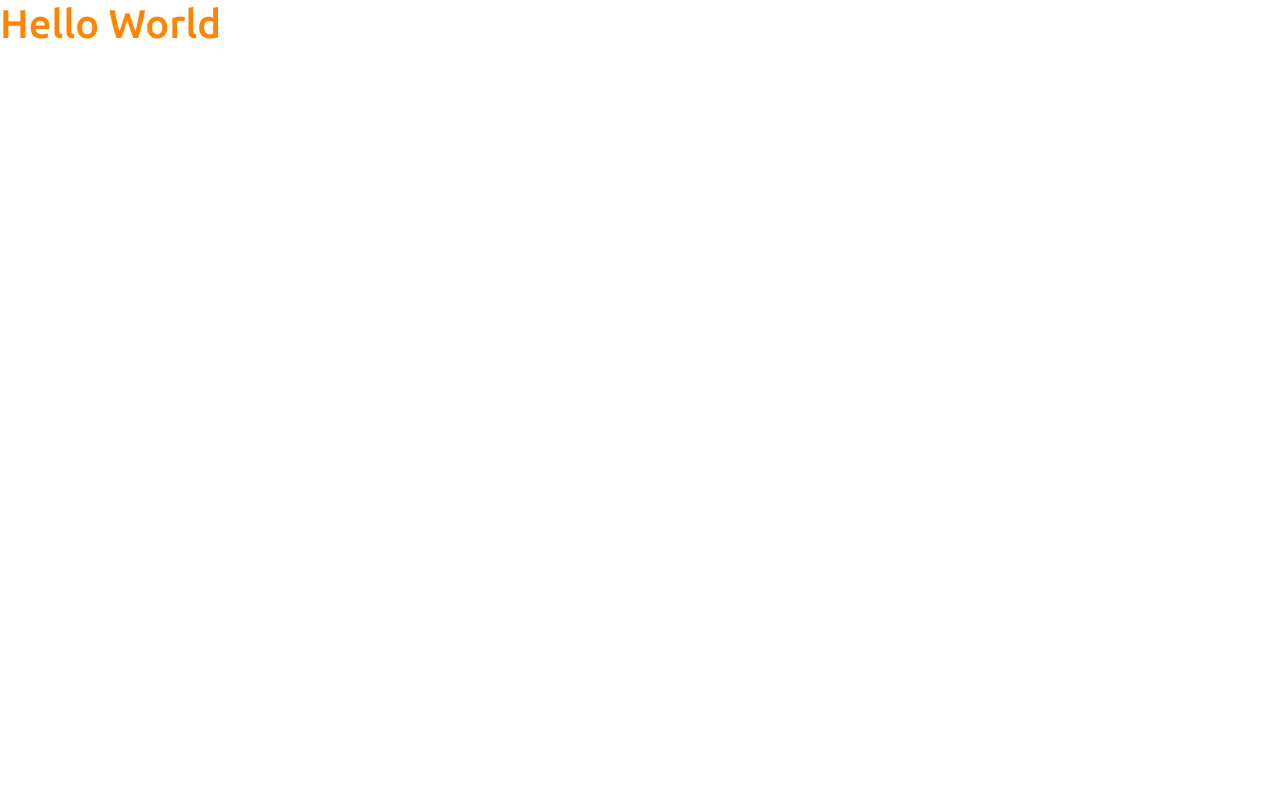
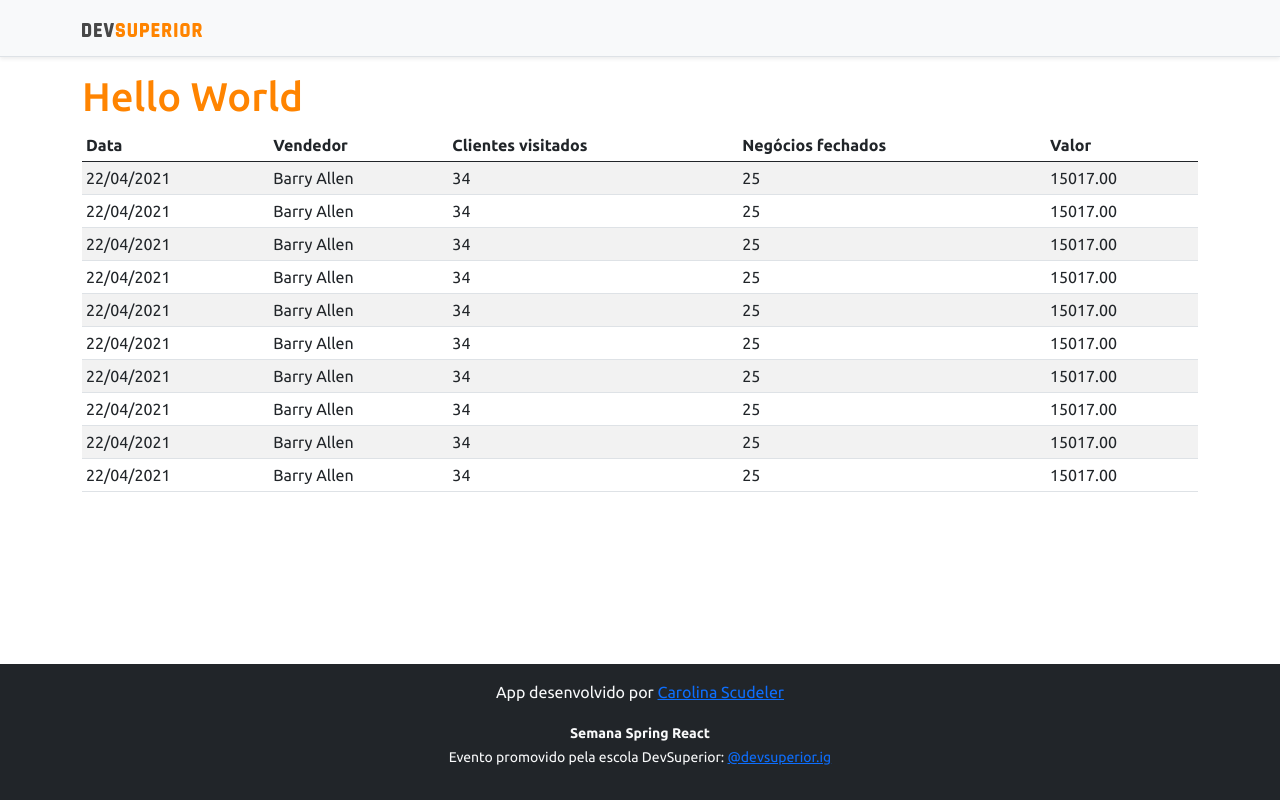
Before and after one commit to CarolinaScudeler/sds3-dsvendas, a React (Create React App) app in the folder frontend/: page / in a window 1280 px wide. Built offline with nearby package versions, Linux system fonts and the light colour scheme.

Commit message:
Basic static components

```diff
--- a/frontend/src/App.tsx
+++ b/frontend/src/App.tsx
@@ -1,8 +1,18 @@
+import DataTable from "components/DataTable";
+import Footer from "components/Footer";
+import NavBar from "components/NavBar";
+
 function App() {
   return (
-    <div>
-      <h1 className="text-primary">Hello World</h1>
-    </div>
+    <>
+      <NavBar />
+      <div className="container">
+        <h1 className="text-primary">Hello World</h1>
+
+        <DataTable />
+      </div>
+      <Footer />
+    </>
   );
 }
 
--- a/frontend/src/assets/css/styles.css
+++ b/frontend/src/assets/css/styles.css
@@ -1,9 +1,10 @@
-@import url('https://fonts.googleapis.com/css2?family=Ubuntu:wght@300;400;500;700&display=swap');
+@import url("https://fonts.googleapis.com/css2?family=Ubuntu:wght@300;400;500;700&display=swap");
 :root {
-    --color-primary: #FF8400;
+  --color-primary: #ff8400;
 }
 
-html, body {
+html,
+body {
   height: 100%;
   font-family: "Ubuntu", sans-serif;
 }
--- /dev/null
+++ b/frontend/src/components/DataTable/index.tsx
@@ -0,0 +1,91 @@
+const DataTable = () => {
+  return (
+    <div className="table-responsive">
+      <table className="table table-striped table-sm">
+        <thead>
+          <tr>
+            <th>Data</th>
+            <th>Vendedor</th>
+            <th>Clientes visitados</th>
+            <th>Negócios fechados</th>
+            <th>Valor</th>
+          </tr>
+        </thead>
+        <tbody>
+        <tr>
+          <td>22/04/2021</td>
+            <td>Barry Allen</td>
+            <td>34</td>
+            <td>25</td>
+            <td>15017.00</td>
+          </tr>
+          <tr>
+          <td>22/04/2021</td>
+            <td>Barry Allen</td>
+            <td>34</td>
+            <td>25</td>
+            <td>15017.00</td>
+          </tr>
+          <tr>
+          <td>22/04/2021</td>
+            <td>Barry Allen</td>
+            <td>34</td>
+            <td>25</td>
+            <td>15017.00</td>
+          </tr>
+          <tr>
+          <td>22/04/2021</td>
+            <td>Barry Allen</td>
+            <td>34</td>
+            <td>25</td>
+            <td>15017.00</td>
+          </tr>
+          <tr>
+          <td>22/04/2021</td>
+            <td>Barry Allen</td>
+            <td>34</td>
+            <td>25</td>
+            <td>15017.00</td>
+          </tr>
+          <tr>
+          <td>22/04/2021</td>
+            <td>Barry Allen</td>
+            <td>34</td>
+            <td>25</td>
+            <td>15017.00</td>
+          </tr>
+          <tr>
+          <td>22/04/2021</td>
+            <td>Barry Allen</td>
+            <td>34</td>
+            <td>25</td>
+            <td>15017.00</td>
+          </tr>
+          <tr>
+          <td>22/04/2021</td>
+            <td>Barry Allen</td>
+            <td>34</td>
+            <td>25</td>
+            <td>15017.00</td>
+          </tr>
+          <tr>
+          <td>22/04/2021</td>
+            <td>Barry Allen</td>
+            <td>34</td>
+            <td>25</td>
+            <td>15017.00</td>
+          </tr>
+          <tr>
+          <td>22/04/2021</td>
+            <td>Barry Allen</td>
+            <td>34</td>
+            <td>25</td>
+            <td>15017.00</td>
+          </tr>
+        </tbody>
+      </table>
+    </div>
+  );
+};
+
+export default DataTable;
--- /dev/null
+++ b/frontend/src/components/Footer/index.tsx
@@ -0,0 +1,34 @@
+const Footer = () => {
+  return (
+    <footer className="footer mt-auto py-3 bg-dark">
+      <div className="container">
+        <p className="text-light">
+          App desenvolvido por{" "}
+          <a
+            href="https://github.com/CarolinaScudeler"
+            target="_blank"
+            rel="noreferrer"
+          >
+            Carolina Scudeler
+          </a>
+        </p>
+        <p className="text-light">
+          <small>
+            <strong>Semana Spring React</strong>
+            <br />
+            Evento promovido pela escola DevSuperior:{" "}
+            <a
+              href="https://instagram.com/devsuperior.ig"
+              target="_blank"
+              rel="noreferrer"
+            >
+              @devsuperior.ig
+            </a>
+          </small>
+        </p>
+      </div>
+    </footer>
+  );
+};
+
+export default Footer;
--- /dev/null
+++ b/frontend/src/components/NavBar/index.tsx
@@ -0,0 +1,15 @@
+import ImgDsDark from "assets/img/ds-dark.svg";
+
+const NavBar = () => {
+  return (
+    <div className="d-flex flex-column flex-md-row align-items-center p-3 px-md-4 mb-3 bg-light border-bottom shadow-sm">
+      <div className="container">
+        <nav className="my-2 my-md-0 mr-md-3">
+          <img src={ImgDsDark} alt="DevSuperior" width="120" />
+        </nav>
+      </div>
+    </div>
+  );
+};
+
+export default NavBar;
```
Also changed, not shown: frontend/src/index.tsx (+6 -6 lines), frontend/src/assets/img/ds-dark.svg (added). Lines whose indentation alone changed are shown as unchanged.
